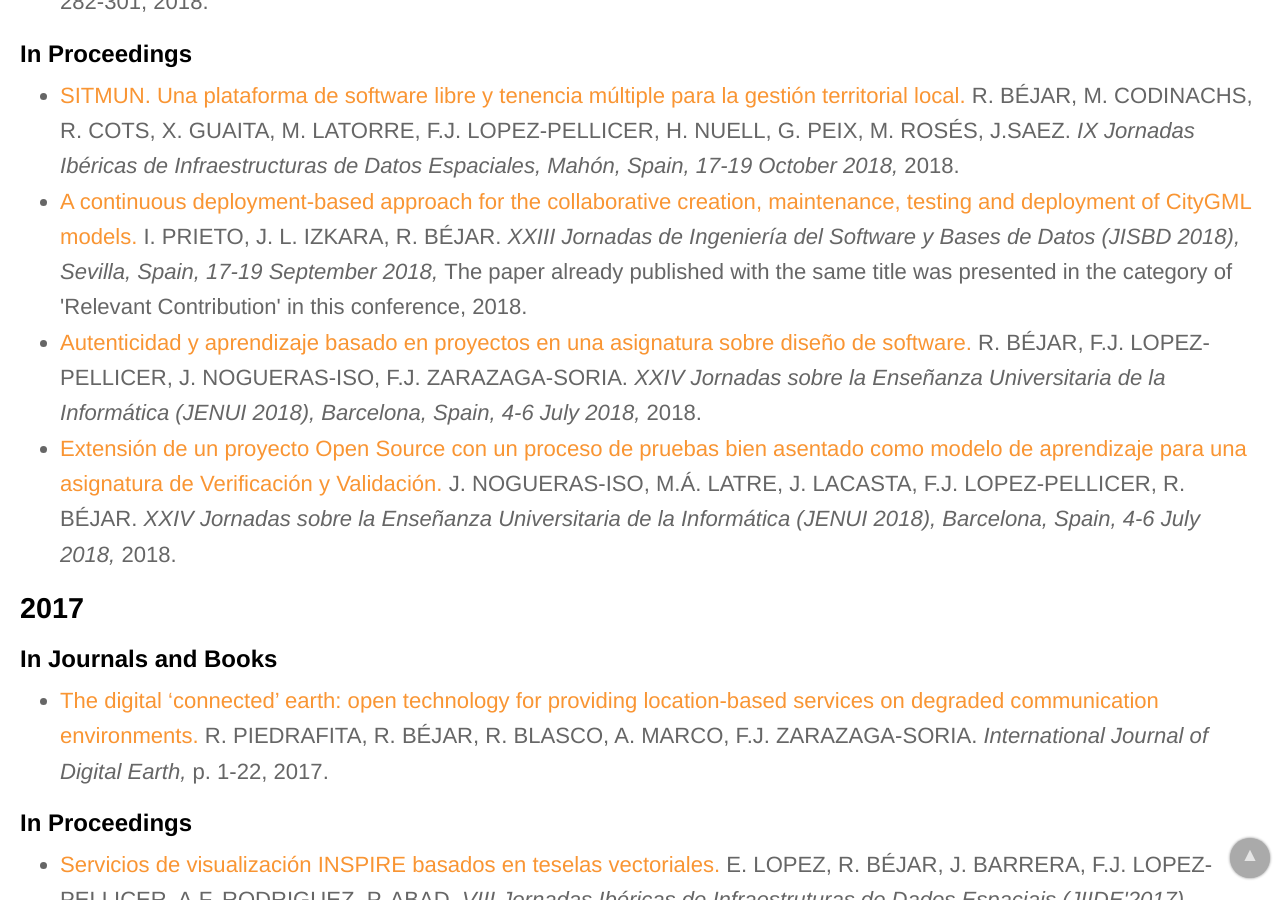
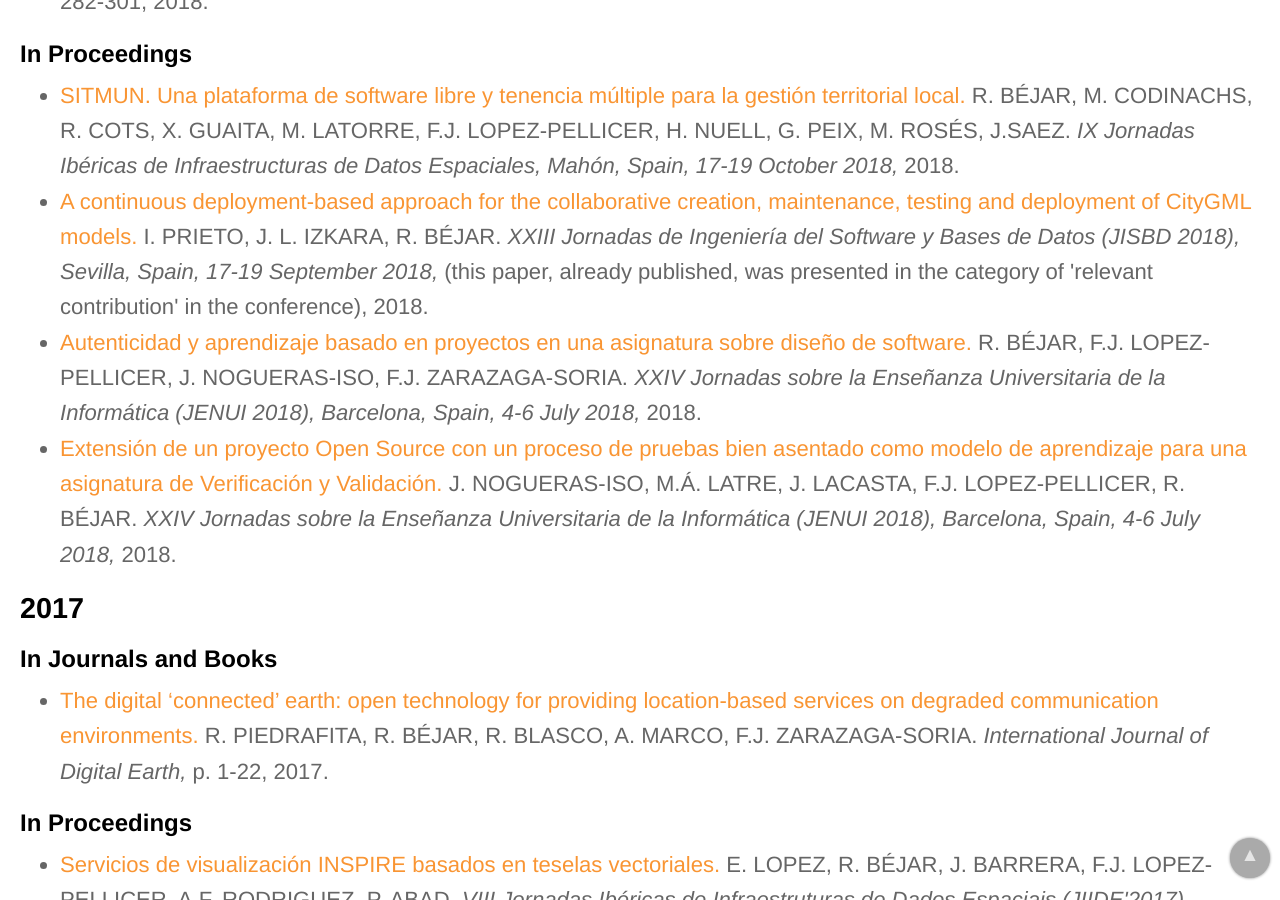
Before and after one commit to IAAA-Lab/IAAA-Lab.github.io, a Jekyll site: the page built from _staff/rbejar.md, in a window 1280 px wide and 900 px high, scrolled down 1439 px. Built offline with Jekyll 4.4.1, drawn with Linux system fonts in a browser that asks for light colours.

Commit message:
Small changes to JISBD relevant contribution.

```diff
--- a/_data/papers.yml
+++ b/_data/papers.yml
@@ -70,7 +70,7 @@
   url: http://www.tandfonline.com/doi/full/10.1080/13658816.2017.1393543
   authors: I. PRIETO, J. L. IZKARA, R. BÉJAR
   publication_conference: "XXIII Jornadas de Ingeniería del Software y Bases de Datos (JISBD 2018), Sevilla, Spain, 17-19 September 2018"
-  publication_detail: "The paper already published with the same title was presented in the category of 'Relevant Contribution' in this conference"
+  publication_detail: "(this paper, already published, was presented in the category of 'relevant contribution' in the conference)"
   year: 2018
 # -------------------
 - title: "Análisis de la anotación temática de los recursos culturales en la Web de Datos"
```
